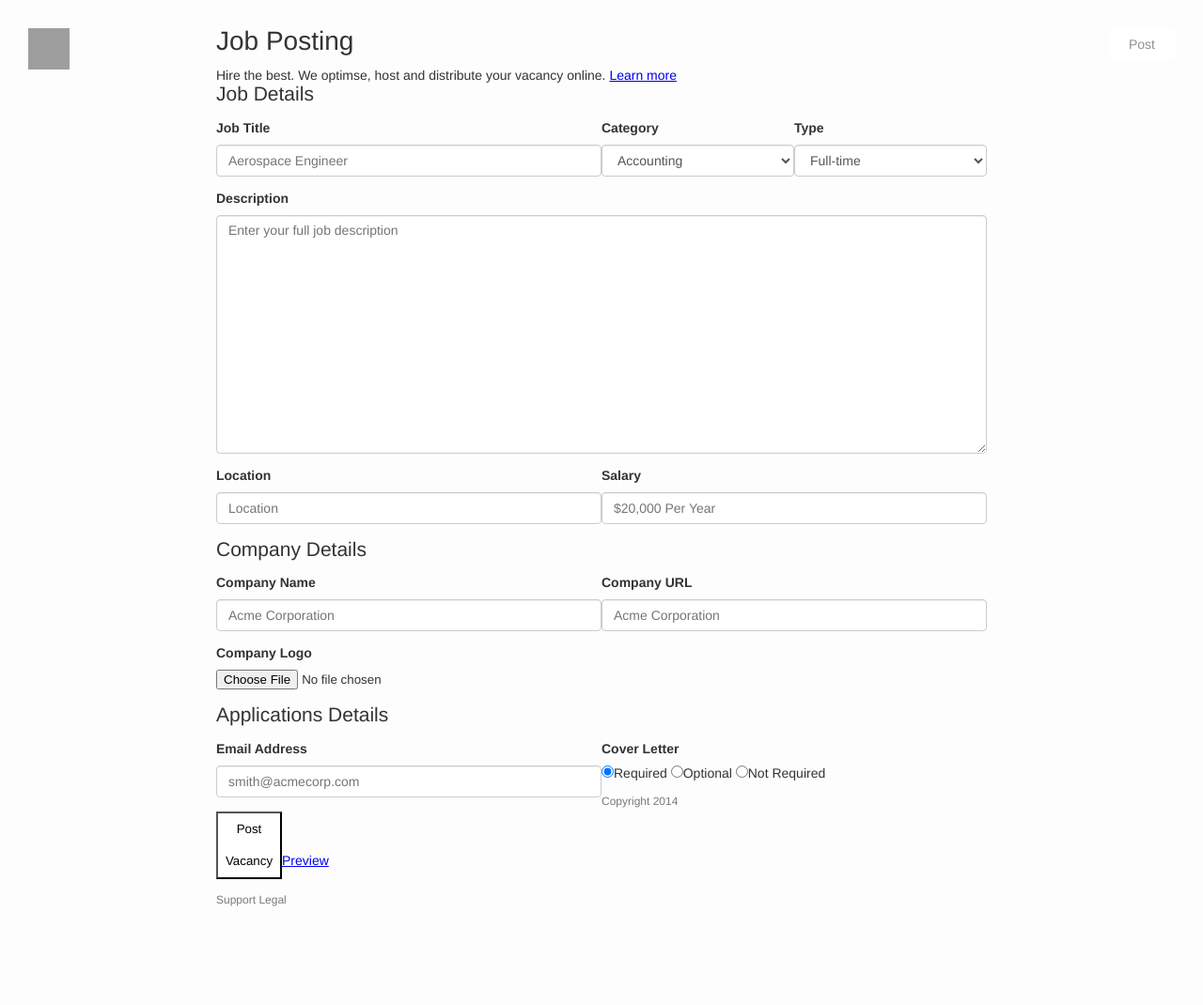
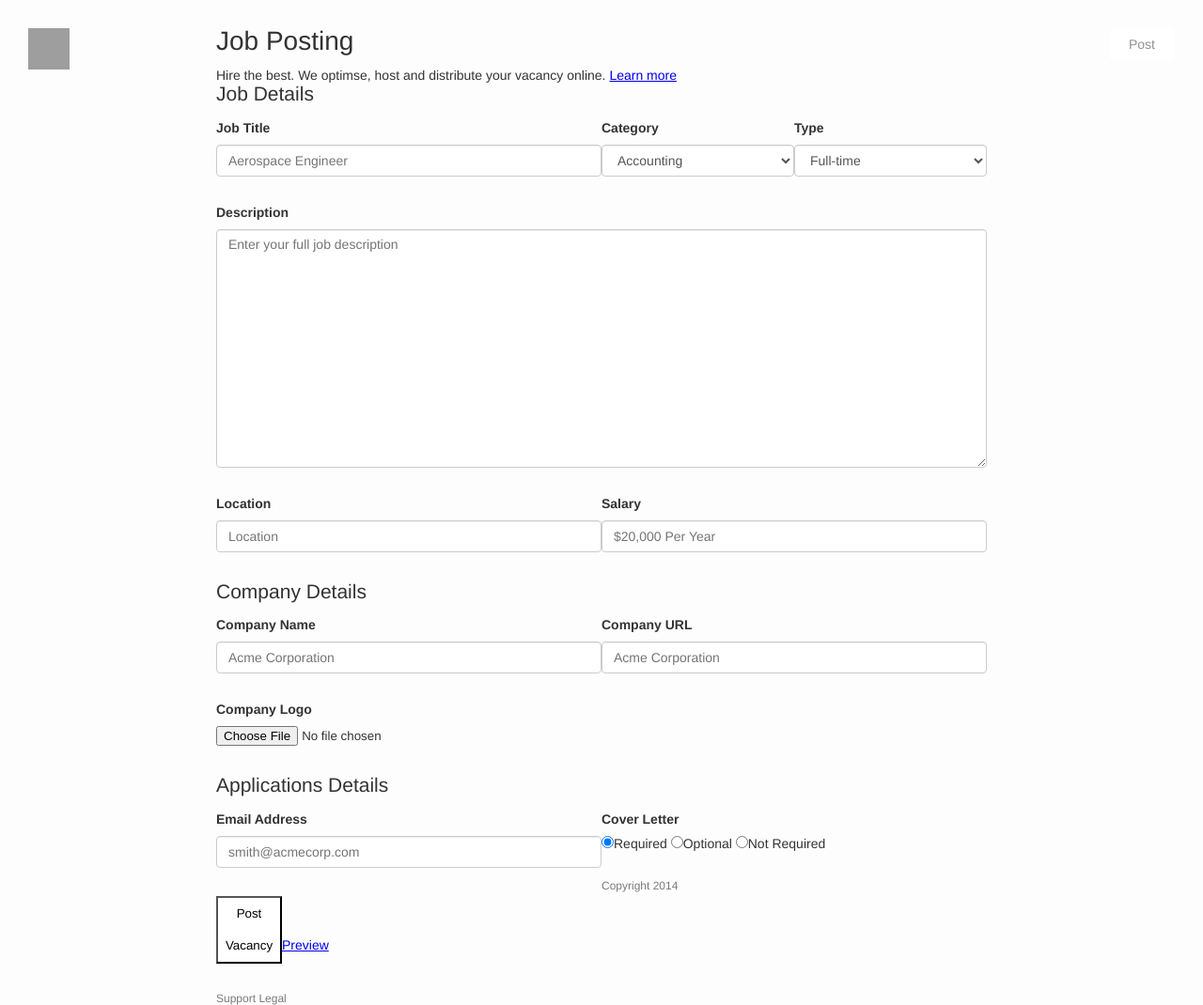
Before and after one commit to hiven/hiven.github.io, a PHP site: page /post.html in a window 1280 px wide. Shown: the whole page at 94% size. Before the commit the page ends 965 px from the top, so only its background shows below. Run offline with PHP 8.4, Linux system fonts and the light colour scheme; some libraries are stand-ins or nearby versions; grey boxes are pictures that could not be loaded.

Commit message:
Update main.css

```diff
--- a/css/main.css
+++ b/css/main.css
@@ -139,7 +139,7 @@ input, button, select, textarea {
 textarea.form-control {
     height: auto;
 }
-.form-row {display: block; margin-bottom: 15px;}
+.form-row {display: block;}
 .form-control {
     display: block;
     width: 100%;
@@ -175,7 +175,7 @@ label {
     font-weight: bold;
 }
 .form-group {
-    margin-bottom: 15px;
+    margin-bottom: 30px;
     float: left;
 }
 .payment {
```
